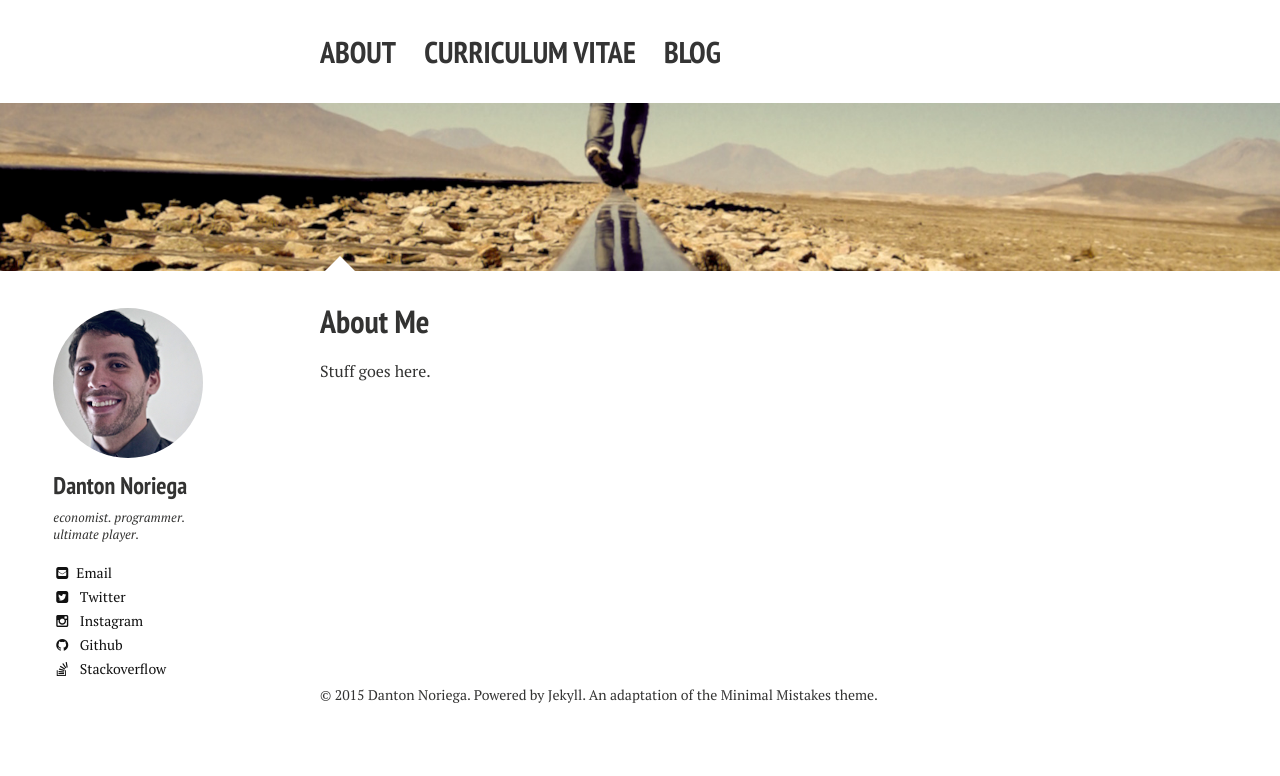
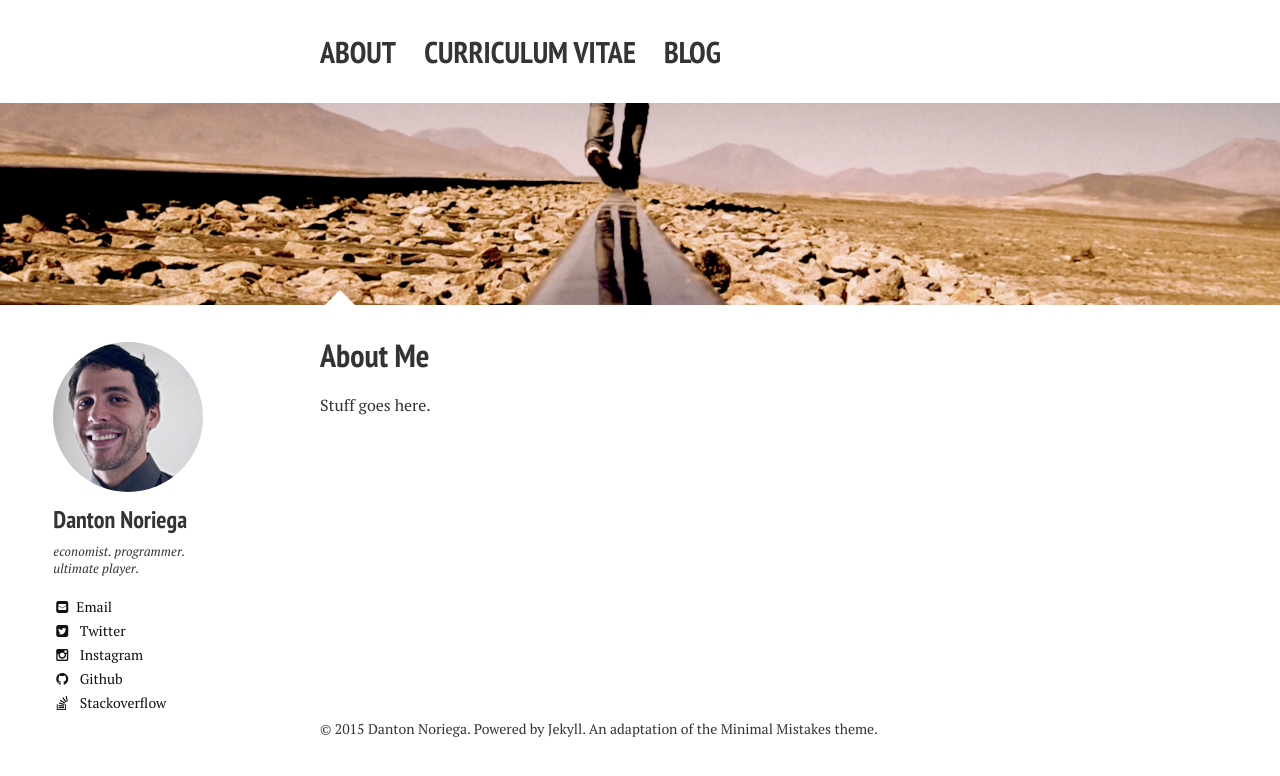
Before and after one commit to dantonnoriega/dantonnoriega.me, a Jekyll site: the page built from index.md, in a window 1280 px wide. Shown: the top 776 px of the page. Built offline with Jekyll 4.4.1, drawn with Linux system fonts in a browser that asks for light colours; Markdown is read by kramdown in place of the engine named in the settings.

Commit message:
new banners

```diff
--- a/index.md
+++ b/index.md
@@ -3,7 +3,7 @@ layout: page
 title: About Me
 share: false
 image:
-  feature: banner_1900_250.jpg
+  feature: banner_1900_300.jpg
 ---
 
 Stuff goes here.
```
Also changed, not shown: CV/index.md (+1 -1 lines), images/banner_1900_300.jpg (added), images/lake1_1900x250.jpg (added), images/lake1_1900x300.jpg (added).
